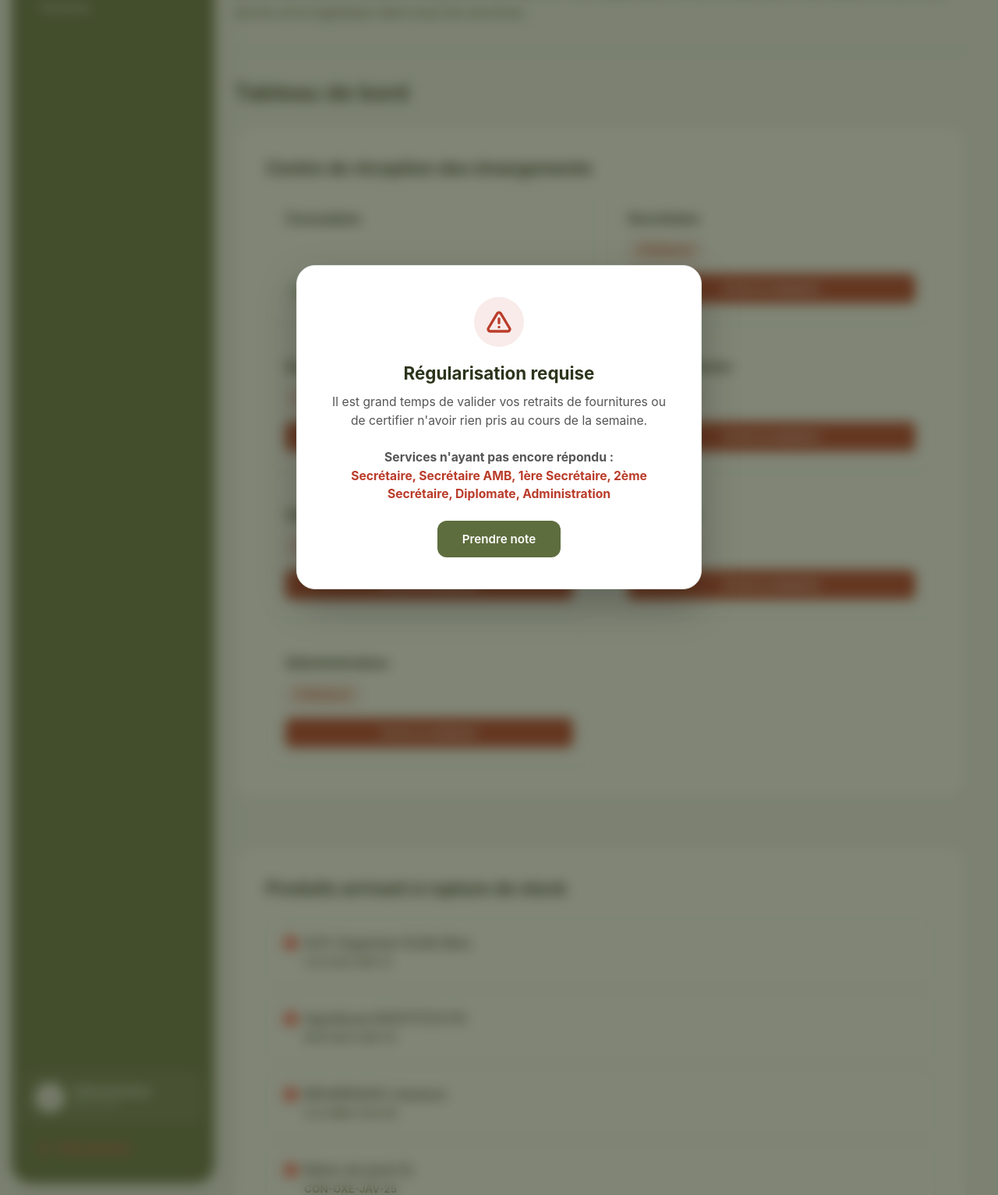
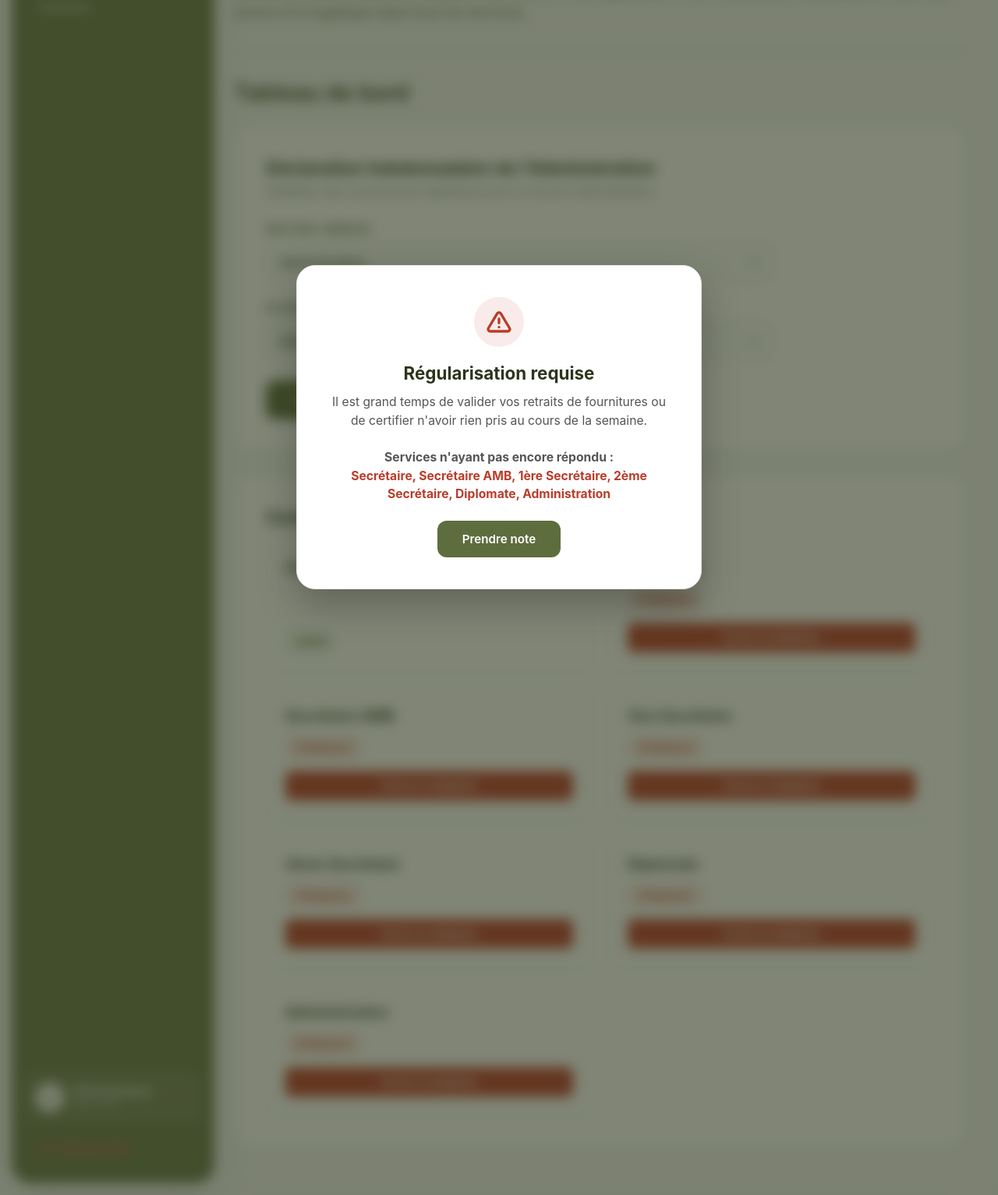
Before and after one commit to AMBmaurice/AmbassStock, a Django app: page /accueil/ in a window 1280 px wide. Shown: the part 437-1970 px from the top of the page at 78% size. Run offline with Django 4.2, Linux system fonts and the light colour scheme; a user stored in the database is signed in; data comes from the database, SQL or seed files in the repository; tables that the repository leaves empty hold one stand-in row (values such as "Sample post").

Commit message:
Add weekly declaration form for admin users

```diff
--- a/templates/accueil.html
+++ b/templates/accueil.html
@@ -406,6 +406,41 @@ function toggleSidebar() {
         {% endif %}
 
         {% if is_admin %}
+        <!-- DÉCLARATION HEBDOMADAIRE ADMIN -->
+        <div class="card-box">
+            <h4 class="card-title">Déclaration hebdomadaire de l'Administration</h4>
+            <p class="card-subtitle">Validation des mouvements logistiques pour le service Administration.</p>
+
+            <form method="POST" action="">
+                {% csrf_token %}
+                <input type="hidden" name="soumettre_declaration" value="true">
+
+                <div class="form-group">
+                    <label class="form-label">Section / Service</label>
+                    <select name="service" class="select-custom" required>
+                        <option value="Administration" selected>Administration</option>
+                        <option value="Consulaire">Consulaire</option>
+                        <option value="Secrétaire">Secrétaire</option>
+                        <option value="Secrétaire AMB">Secrétaire AMB</option>
+                        <option value="1ère Secrétaire">1ère Secrétaire</option>
+                        <option value="2ème Secrétaire">2ème Secrétaire</option>
+                        <option value="Diplomate">Diplomate</option>
+                    </select>
+                </div>
+
+                <div class="form-group">
+                    <label class="form-label">Attestation sur l'honneur pour la semaine en cours</label>
+                    <select name="reponse" class="select-custom" required>
+                        <option value="" disabled selected>Sélectionner votre déclaration officielle...</option>
+                        <option value="pris">Je certifie avoir prélevé des articles dans la réserve et les avoir enregistrés sur la plateforme.</option>
+                        <option value="rien">Je certifie n'avoir effectué aucun prélèvement au cours de cette semaine.</option>
+                    </select>
+                </div>
+
+                <button type="submit" class="btn-submit">Soumettre l'émargement</button>
+            </form>
+        </div>
+
         <div class="card-box">
             <h4 class="card-title" style="margin-bottom: 15px;">Centre de réception des émargements</h4>
             <div class="admin-services-grid">
@@ -505,7 +540,6 @@ function fermerPopupTemporairement() {
     document.getElementById('popupRelanceOBLIGATOIRE').style.display = 'none';
 }
 
-// Réaffichage systématique dès que l'utilisateur change d'onglet et revient sur la page
 document.addEventListener("visibilitychange", function() {
     if (!document.hidden) {
         document.getElementById('popupRelanceOBLIGATOIRE').style.display = 'flex';
```
